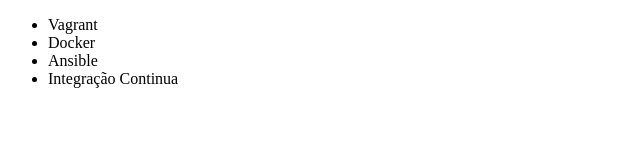
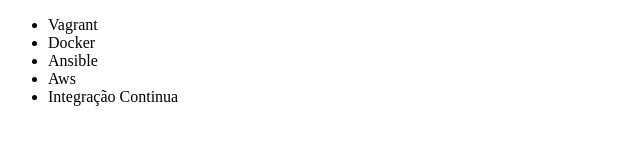
Before and after one commit to jhennyfersb/vemserdbc-mamonas, a plain HTML site: page index.html in a window 1280 px wide. Shown: the whole page, without its empty margins (0-640 px from the left). Drawn offline with Linux system fonts and the light colour scheme.

Commit message:
alteração index

```diff
--- a/index.html
+++ b/index.html
@@ -9,7 +9,9 @@
         <li>Vagrant</li>
         <li>Docker</li>
         <li>Ansible</li>
+        <li>Aws</li>
         <li>Integração Continua</li>
+
     </ul>
 </body>
 </html>
```
